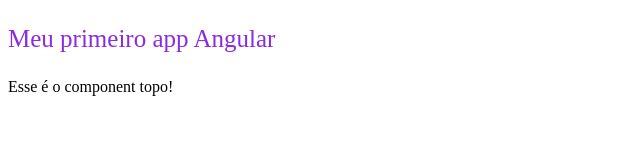
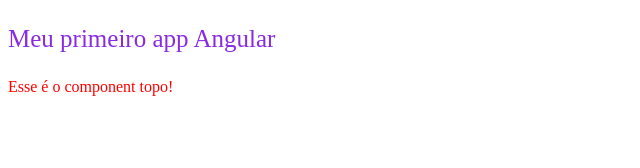
Before and after one commit to georgematos/curso-angular4-udemy-app1, an Angular app: page / in a window 1280 px wide. Shown: the top 168 px of the page, without its empty margins (0-640 px from the left). Built offline with nearby package versions, Linux system fonts and the light colour scheme.

Commit message:
Component Styles

```diff
--- /dev/null
+++ b/src/app/topo/topo.component.css
@@ -0,0 +1,3 @@
+.exemplo {
+  color: red
+}
--- /dev/null
+++ b/src/app/topo/topo.component.html
@@ -0,0 +1 @@
+<p class="exemplo">Esse é o component topo!</p>
--- a/src/app/topo/topo.component.ts
+++ b/src/app/topo/topo.component.ts
@@ -2,6 +2,7 @@ import { Component } from '@angular/core'
 
 @Component({
   selector: 'app-topo',
-  template: '<p>Esse é o component topo!</p>'
+  templateUrl: './topo.component.html',
+  styleUrls: ['./topo.component.css']
 })
 export class TopoComponent { }
```
